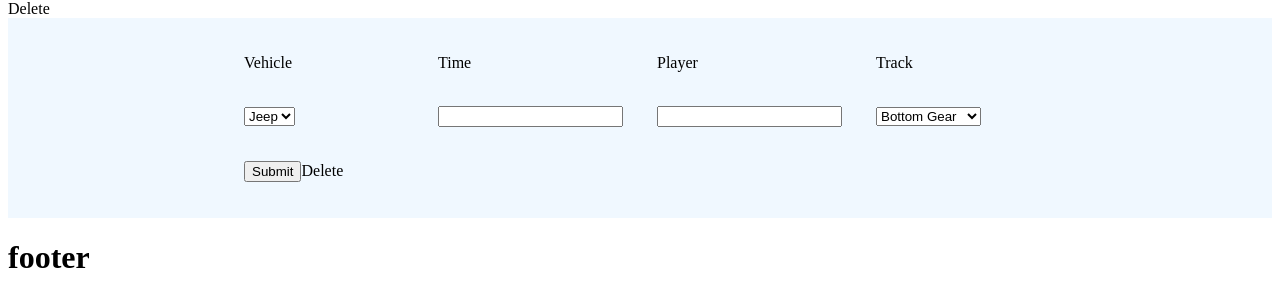
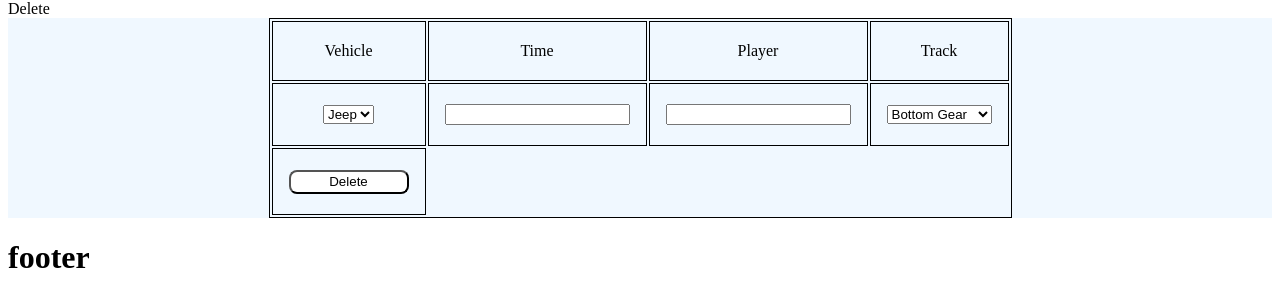
Before and after one commit to Number22313/13DTP-Project, a Flask app: page /Delete in a window 1280 px wide. Shown: the part 26-333 px from the top of the page. Run offline with Flask 3, Linux system fonts and the light colour scheme.

Commit message:
Updated some css to make it look nicer

```diff
--- a/static/style.css
+++ b/static/style.css
@@ -1,7 +1,8 @@
 td
 {
     padding: 2vh;
-    min-width: 20vh;
+    border: 1px solid black;
+    text-align: center;
 }
 
 nav
@@ -20,18 +21,16 @@ a
 
 form
 {
-    min-width: 25vh;
     min-height: 25vh;
     background-color: aliceblue;
     display: flex;
     justify-content: center;
-    align-items: center;
 }
 
 button
 {
-    min-width: 20vh;
-    min-height: 5vh;
+    min-width: 15vh;
+    min-height: 3vh;
     border-color: black;
     border-radius: 1vh;
     color: black;
@@ -44,7 +43,14 @@ button:hover
     color: white;
 }
 
-.table
+table
 {
     border: 1px solid black;
 }
+
+.delete
+{
+    display: flex;
+    justify-content: center;
+    align-items: center;
+}
--- a/templates/Parts.html
+++ b/templates/Parts.html
@@ -2,7 +2,7 @@
 {% block content %}
 <body>
     <h1>Parts</h1><br>
-    <table border="1">
+    <table class="table">
         <tr>
             <td>ID</td>
             <td>Slot1</td>
--- a/templates/Setups.html
+++ b/templates/Setups.html
@@ -2,7 +2,7 @@
 {% block content %}
 <body>
     <h1>Setups</h1><br>
-    <table border="1">
+    <table class="table">
         <tr>
             <td>Setup ID</td>
             <td>Time/Player</td>
--- a/templates/Times.html
+++ b/templates/Times.html
@@ -2,7 +2,7 @@
 {% block content %}
 <body>
     <h1>Times</h1><br>
-    <table border="1">
+    <table class="table">
         <tr>
             <td>ID</td>
             <td>Time</td>
--- a/templates/Tracks.html
+++ b/templates/Tracks.html
@@ -2,7 +2,7 @@
 {% block content %}
 <body>
     <h1>Tracks</h1><br>
-    <table border="1">
+    <table class="table">
         <tr>
             <td>ID</td>
             <td>Track Name</td>
--- a/templates/Tunes.html
+++ b/templates/Tunes.html
@@ -2,7 +2,7 @@
 {% block content %}
 <body>
     <h1>Tunes</h1><br>
-    <table border="1">
+    <table class="table">
         <tr>
             <td>ID</td>
             <td>Tune1</td>
--- a/templates/Vehicles.html
+++ b/templates/Vehicles.html
@@ -2,7 +2,7 @@
 {% block content %}
 <body>
     <h1>Vehicles</h1><br>
-    <table border="1">
+    <table class="table">
         <tr>
             <td>ID</td>
             <td>Vehicle Name</td>
--- a/templates/delete.html
+++ b/templates/delete.html
@@ -47,8 +47,8 @@
                 </tr>
                 <tr>
                     <td>
-                        <div>
-                            <input type="submit">Delete</input>
+                        <div class="delete">
+                            <button type="submit">Delete</button>
                         </div>
                     </td>
                 </tr>
```
